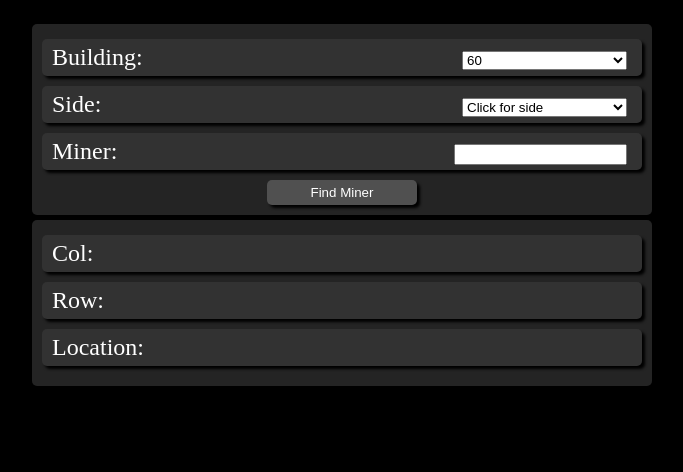
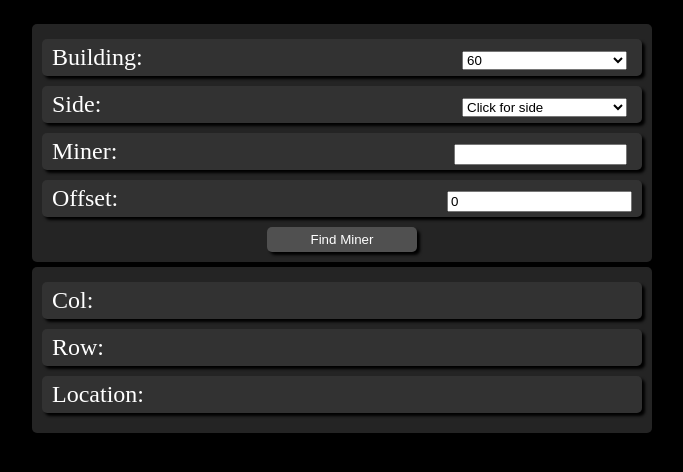
Before and after one commit to magicalBMan/findMiner, a plain HTML site: page index.html in a window 1280 px wide. Shown: the whole page, without its empty margins (308-991 px from the left). Drawn offline with Linux system fonts and the light colour scheme.

Commit message:
farther up to date to the work version.

```diff
--- a/css/stylesheet.css
+++ b/css/stylesheet.css
@@ -46,7 +46,8 @@
     color: white;
     border: none;
     padding: 5px;
-    box-shadow: 3px 3px 3px black
+    box-shadow: 3px 3px 3px black;
+    outline: 0;
 }
 .button:hover {
     background-color: rgb(60, 60, 60);
--- a/index.html
+++ b/index.html
@@ -31,8 +31,16 @@
             </div>
             <div class="disp">
                 Miner:
-                <div class="right_Stuff"><input class="answers" type="number" id="miner_Input" min='1'></div>
+                <div class="right_Stuff">
+                    <input class="answers" type="number" id="miner_Input" min='1'>
+                </div>
             </div>
+            <div class="disp">
+                    Offset:
+                    <div class="right_Stuff">
+                        <input class="offset" type="number" id="offset_Input" value=0>
+                    </div>
+                </div>
             <button type="submit" class="button">Find Miner</button>
         </form>
     </div>
--- a/js/script.js
+++ b/js/script.js
@@ -12,6 +12,8 @@ function onSubmit() {
     miner = parseInt(document.getElementById('miner_Input').value);
     building = document.getElementById('select_Building').value;
     side = document.getElementById('select_Direction').value;
+    offset = parseInt(document.getElementById('offset_Input').value);
+    console.log(offset);
 
     switch (building) {
         case 'bldg_60':
@@ -29,7 +31,7 @@ function onSubmit() {
             break;
         case 'bldg_E':
             if (side == "side_West") {
-                console.log("running E West")
+                console.log("running E West");
                 find_E_West();
             } else {
                 console.log("running E East");
```
